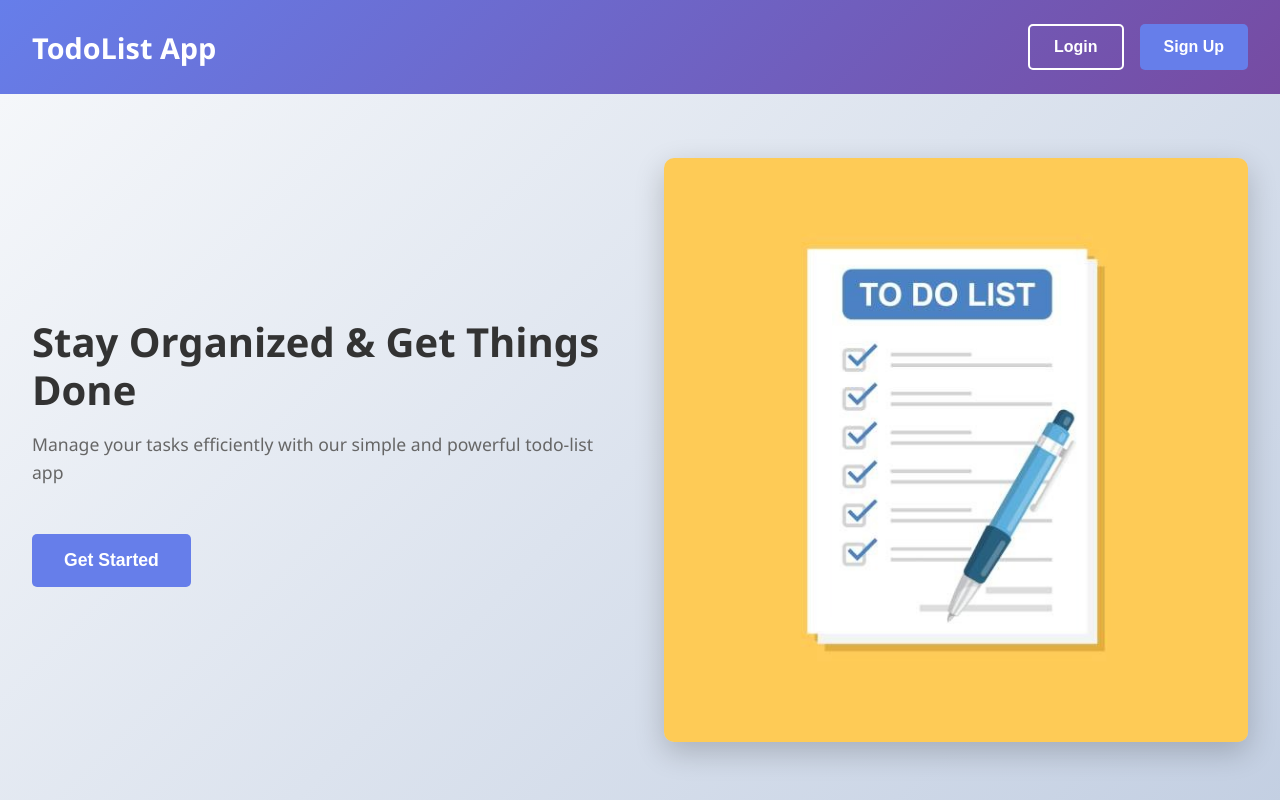
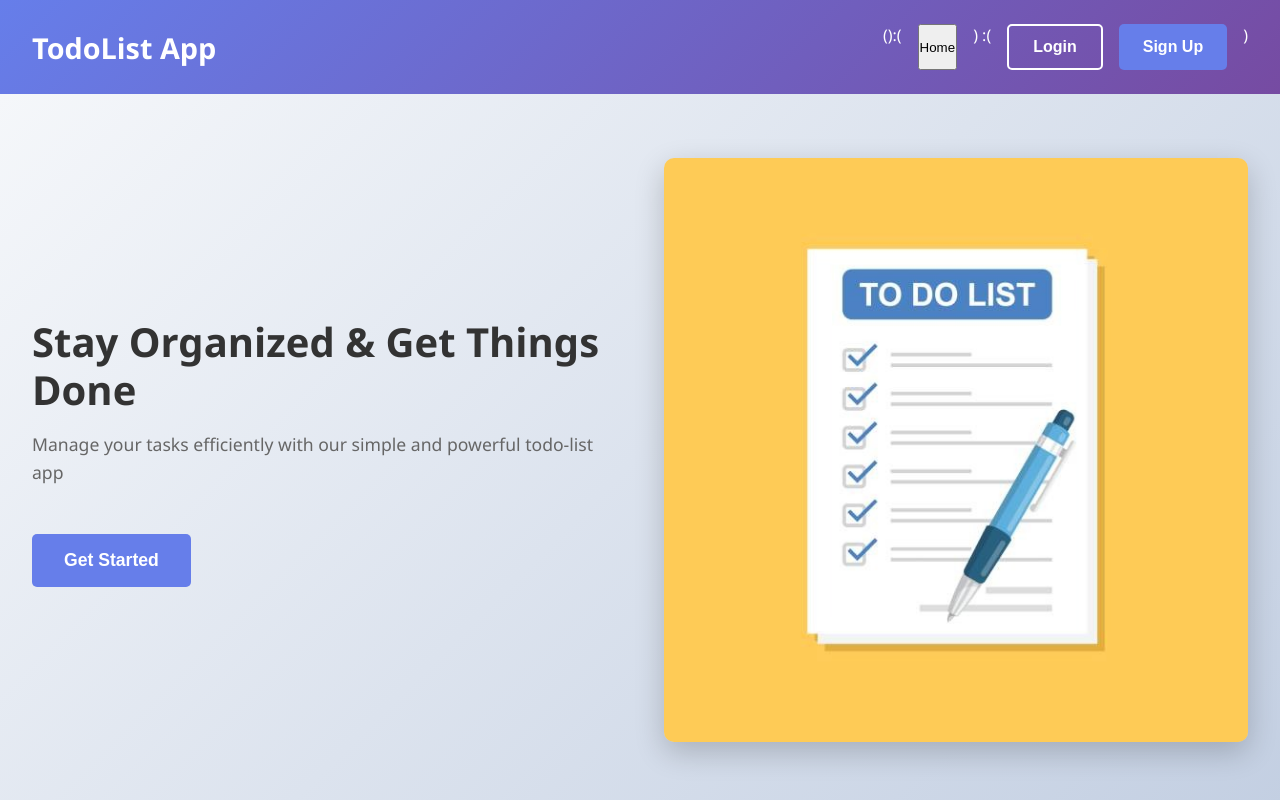
Before and after one commit to AryanP1617/Todo-list, a React app in the folder frontend/: page / in a window 1280 px wide. Shown: the top 800 px of the page. Built offline with nearby package versions, Linux system fonts and the light colour scheme; the HTML template or start-up script is replaced by a standard one.

Commit message:
Changes in Landing screen

```diff
--- a/frontend/src/components/Landing.jsx
+++ b/frontend/src/components/Landing.jsx
@@ -1,9 +1,18 @@
 import { useNavigate } from 'react-router-dom'
 import './Landing.css'
 import todoListImage from '../assets/todoListImage.jpg'
+import axiosInstance from "../utils/refresh.js"
 
 function Landing() {
   const navigate = useNavigate()
+
+  const checkLogin=async()=>{
+      const checkRefreshToken = async () => {
+  const res = await axiosInstance.post('/users/check-refresh')
+  return res.data?.data === true
+}
+
+  }
 
   return (
     <div className="landingContainer">
@@ -12,6 +21,10 @@ function Landing() {
           <h1>TodoList App</h1>
         </div>
         <div className="navbarButtons">
+          ({()=>checkLogin()}):(
+            <button className='homeButton' onClick={()=>navigate('/home')}>Home</button>
+          )
+          :(
             <button
               className="btn btnSecondary"
               onClick={() => navigate('/login')}
@@ -24,6 +37,7 @@ function Landing() {
             >
               Sign Up
             </button>
+          )
         </div>
       </nav>
 
```
Also changed, not shown: 2 other files (tests, documents, lock files or other folders). Lines whose indentation alone changed are shown as unchanged.
